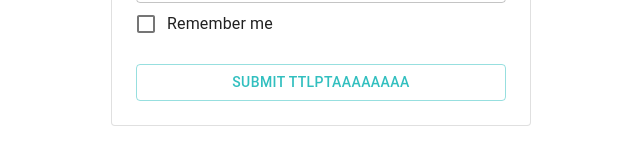
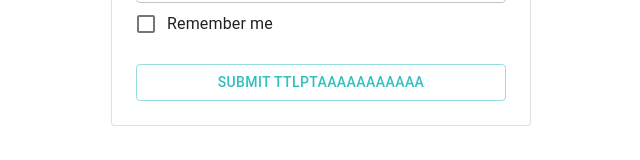
Before and after one commit to ttlpta/task-management-ts, a React (Create React App) app: page /login in a window 1280 px wide. Shown: the part 412-572 px from the top of the page, without its empty margins (319-959 px from the left). Built offline with nearby package versions, Linux system fonts and the light colour scheme.

Commit message:
husky test

```diff
--- a/src/components/Button/Button.tsx
+++ b/src/components/Button/Button.tsx
@@ -8,7 +8,7 @@ type Props = ButtonProps & {
 export default function Button({ label, ...props }: Props) {
   return (
     <ButtonStyled variant="outlined" {...props}>
-      {label} ttlptaaaaaaaa
+      {label} ttlptaaaaaaaaaaa
     </ButtonStyled>
   );
 }
```
